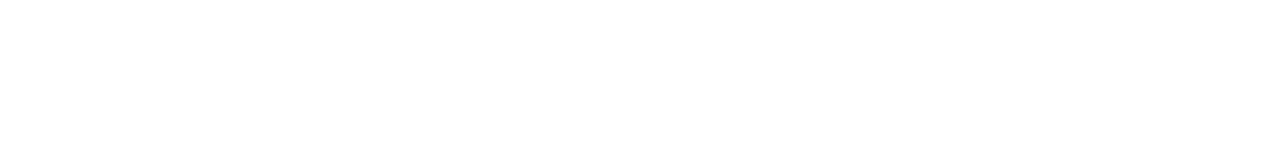
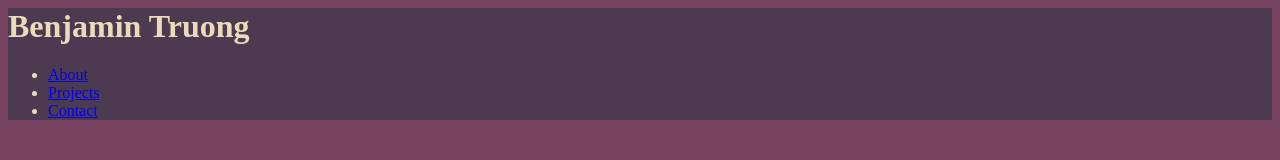
Before and after one commit to benjist/portfolio, a plain HTML site: page about.html in a window 1280 px wide. Drawn offline with Linux system fonts and the light colour scheme.

Commit message:
picked palette

```diff
--- a/about.html
+++ b/about.html
@@ -0,0 +1,23 @@
+<html>
+    <head>
+        <meta charset="utf-8">
+        <meta name="viewport" content="width=device-width">
+        <title>Benjamin Truong</title>
+        <link rel="stylesheet" href="style.css">
+    </head>
+    <body>
+        <header>
+            <h1>
+                Benjamin Truong
+            </h1>
+            <ul>
+                <li><a href="about.html">About</a></li>
+                <li><a href="projects.html">Projects</a></li>
+                <li><a href="contact.html">Contact</a></li>
+            </ul>
+        </header>
+        <div>
+
+        </div>
+    </body>
+</html>
--- /dev/null
+++ b/style.css
@@ -0,0 +1,14 @@
+/*
+#4C3A51
+#774360
+#C26C82
+#ECDBBA
+*/
+
+body {
+    background-color: #774360;
+    color: #ECDBBA;
+}
+header {
+    background-color: #4C3A51;
+}
```
Also changed, not shown: index.html (+1 -1 lines).
